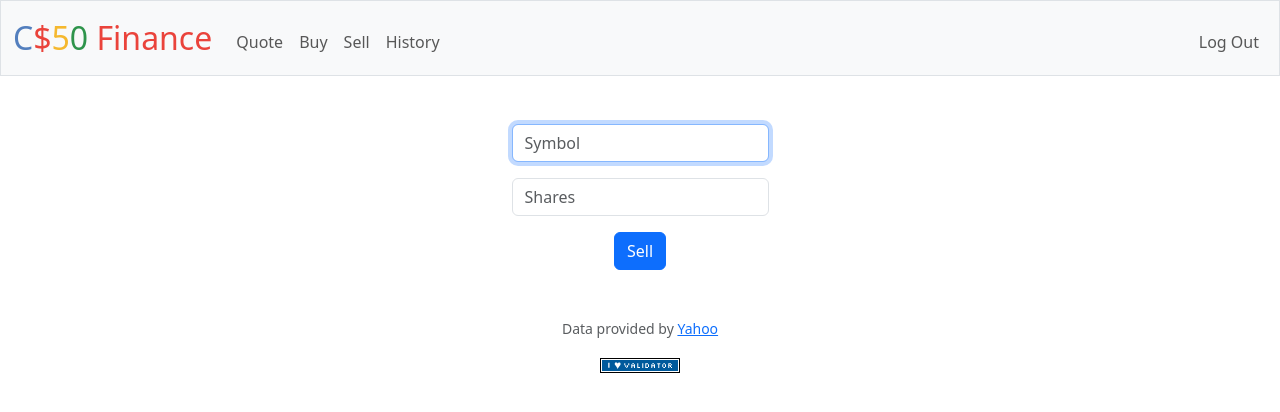
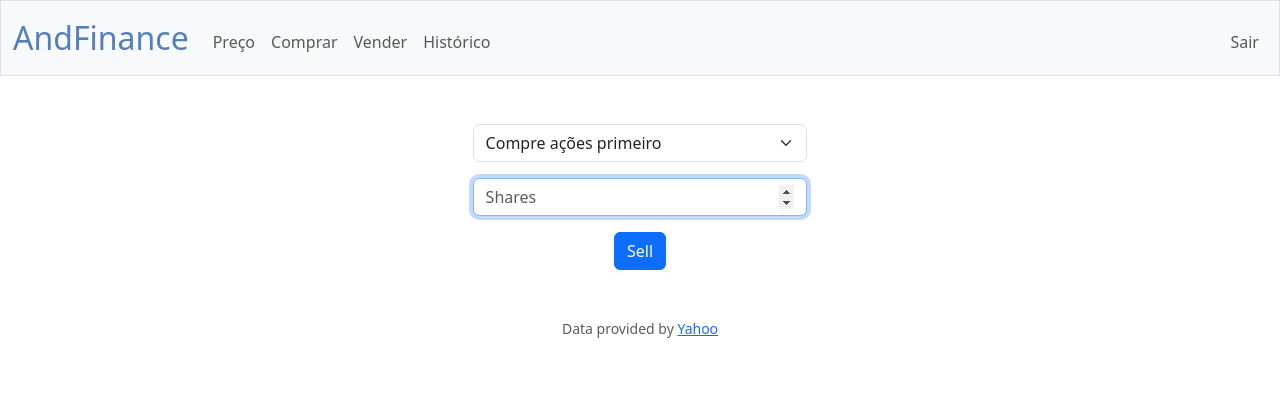
Before and after one commit to andersonrrss/Finance, a Flask app: page /sell in a window 1280 px wide. Shown: the top 412 px of the page. Run offline with Flask 3, Linux system fonts and the light colour scheme; the visitor is signed in with stand-in values (Sample User, id 1); data that the repository does not hold is empty.

Commit message:
Reistilização do site e melhorias

```diff
--- a/app.py
+++ b/app.py
@@ -195,9 +195,9 @@ def getHistory():
                 price = lookup(row[1])["price"]
                 action = row[2]
                 if action:
-                    action = "Sell"
+                    action = "Venda"
                 else:
-                    action = "Buy"
+                    action = "Compra"
                 infos = {
                     "action": action,
                     "symbol": row[1],
@@ -221,21 +221,22 @@ def login():
     # User reached route via POST (as by submitting a form via POST)
     if request.method == "POST":
         # Ensure username was submitted
-        if not request.form.get("username"):
-            return apology("must provide username", 403)
-
+        username = request.form.get("username")
+        if not username:
+            return apology("Digite um nome", 403)
         # Ensure password was submitted
         elif not request.form.get("password"):
-            return apology("must provide password", 403)
+            return apology("Digite uma senha", 403)
+        username = username.strip().capitalize()
 
 
         # Query database for username
-        db.execute("SELECT * FROM users WHERE username = ?", (request.form.get("username"),))
+        db.execute("SELECT * FROM users WHERE username LIKE ?", (username,))
         rows = db.fetchall()
 
         # Ensure username exists and password is correct
         if len(rows) != 1 or not check_password_hash(rows[0][2], request.form.get("password")):
-            return apology("invalid username and/or password", 403)
+            return apology("nome ou senha invalido(s)", 403)
 
         # Remember which user has logged in
         session["user_id"] = rows[0][0]
@@ -292,6 +293,7 @@ def register():
         # Valida se as informações foram colocadas pelo usuário
         if not username:
             return apology("Digite seu nome")
+        username = username.strip().capitalize()
 
         if not password:
             return apology("Digite uma senha")
@@ -329,13 +331,16 @@ def register():
 @login_required
 def sell():
     """Sell shares of stock"""
+    user_id = session["user_id"]
+
     if request.method == "POST":
-        quote = lookup(request.form.get("symbol"))
+        symbol = request.form.get("symbol")
         shares = request.form.get("shares")
 
+
         # Checa se o usuário forneceu as informações
-        if not quote:
-            return apology("Insira um simbolo válido")
+        if not symbol:
+            return apology("Insira um simbolo")
 
         if not shares:
             return apology("Insira a quantidade de ações a serem vendidas")
@@ -347,8 +352,11 @@ def sell():
                 return apology("Insira um número válido")
         except:
             return apology("Insira uma quantidade válida")
+        # Checa se o simbolo é um símbolo válido
+        quote = lookup(symbol)
+        if not quote:
+            return apology("Insira um simbolo válido")
 
-        user_id = session["user_id"]
         # Inicia a conexão com o banco de dados
         conn = sqlite3.connect(DATABASE)
         db = conn.cursor()
@@ -385,7 +393,15 @@ def sell():
         conn.close()
         return redirect("/")
 
-    return render_template("sell.html")
+    with sqlite3.connect(DATABASE) as conn:
+        db = conn.cursor()
+        symbols = db.execute("SELECT symbol FROM buys WHERE user_id = ?", (user_id,)).fetchall()
+        if not symbols:
+            mensagem = "Compre ações primeiro"
+        else:
+            mensagem = "Escolha uma ação para ser vendida"
+
+    return render_template("sell.html", mensagem=mensagem ,symbols=symbols)
 
 
 if __name__ == "__main__":
--- a/templates/history.html
+++ b/templates/history.html
@@ -9,7 +9,7 @@
 {% endblock %}
 
 {% block main %}
-    <div class="container-fluid history">
+    <div class="container-fluid">
         <table class="table" style="display: none;">
             <thead>
                 <tr>
@@ -26,7 +26,7 @@
             </tbody>
         </table>
         <div id="mensagem" style="display: none;">
-            Nenhuma ação feita ainda
+            Seu histórico está vazio
         </div>
         <div class="loader" id="loader"></div>
     </div>
--- a/templates/layout.html
+++ b/templates/layout.html
@@ -26,25 +26,25 @@
 
         <nav class="bg-light border navbar navbar-expand-md navbar-light">
             <div class="container-fluid">
-                <a class="navbar-brand" href="/"><span class="blue">C</span><span class="red">$</span><span class="yellow">5</span><span class="green">0</span> <span class="red">Finance</span></a>
+                <a class="navbar-brand" href="/"><span class="blue">AndFinance</span></a>
                 <button aria-controls="navbar" aria-expanded="false" aria-label="Toggle navigation" class="navbar-toggler" data-bs-target="#navbar" data-bs-toggle="collapse" type="button">
                     <span class="navbar-toggler-icon"></span>
                 </button>
                 <div class="collapse navbar-collapse" id="navbar">
                     {% if session["user_id"] %}
                         <ul class="navbar-nav me-auto mt-2">
-                            <li class="nav-item"><a class="nav-link" href="/quote">Quote</a></li>
-                            <li class="nav-item"><a class="nav-link" href="/buy">Buy</a></li>
-                            <li class="nav-item"><a class="nav-link" href="/sell">Sell</a></li>
-                            <li class="nav-item"><a class="nav-link" href="/history">History</a></li>
+                            <li class="nav-item"><a class="nav-link" href="/quote">Preço</a></li>
+                            <li class="nav-item"><a class="nav-link" href="/buy">Comprar</a></li>
+                            <li class="nav-item"><a class="nav-link" href="/sell">Vender</a></li>
+                            <li class="nav-item"><a class="nav-link" href="/history">Histórico</a></li>
                         </ul>
                         <ul class="navbar-nav ms-auto mt-2">
-                            <li class="nav-item"><a class="nav-link" href="/logout">Log Out</a></li>
+                            <li class="nav-item"><a class="nav-link" href="/logout">Sair</a></li>
                         </ul>
                     {% else %}
                         <ul class="navbar-nav ms-auto mt-2">
-                            <li class="nav-item"><a class="nav-link" href="/register">Register</a></li>
-                            <li class="nav-item"><a class="nav-link" href="/login">Log In</a></li>
+                            <li class="nav-item"><a class="nav-link" href="/register">Registrar</a></li>
+                            <li class="nav-item"><a class="nav-link" href="/login">Entrar</a></li>
                         </ul>
                     {% endif %}
                 </div>
@@ -68,24 +68,6 @@
             <p class="mb-3 small text-center text-muted">
                 Data provided by <a href="https://finance.yahoo.com/">Yahoo</a>
             </p>
-
-            <form action="https://validator.w3.org/check" class="text-center" enctype="multipart/form-data" method="post" target="_blank">
-                <input name="doctype" type="hidden" value="HTML5">
-                <input name="fragment" type="hidden">
-                <input alt="Validate" src="/static/I_heart_validator.png" type="image"> <!-- https://validator.w3.org/ -->
-            </form>
-            <script>
-                document.addEventListener('DOMContentLoaded', function() {
-                    // Adapted from https://stackoverflow.com/a/10162353
-                    const html = '<!DOCTYPE ' +
-                    document.doctype.name +
-                    (document.doctype.publicId ? ' PUBLIC "' + document.doctype.publicId + '"' : '') +
-                    (!document.doctype.publicId && document.doctype.systemId ? ' SYSTEM' : '') +
-                    (document.doctype.systemId ? ' "' + document.doctype.systemId + '"' : '') +
-                    '>\n' + document.documentElement.outerHTML;
-                    document.querySelector('form[action="https://validator.w3.org/check"] > input[name="fragment"]').value = html;
-                });
-            </script>
         </footer>
 
     </body>
--- a/templates/login.html
+++ b/templates/login.html
@@ -7,11 +7,11 @@
 {% block main %}
     <form action="/login" method="post">
         <div class="mb-3">
-            <input autocomplete="off" autofocus class="form-control mx-auto w-auto" name="username" placeholder="Username" type="text">
+            <input autocomplete="off" autofocus class="form-control mx-auto w-auto" name="username" placeholder="Nome de usuário" type="text">
         </div>
         <div class="mb-3">
-            <input class="form-control mx-auto w-auto" name="password" placeholder="Password" type="password">
+            <input class="form-control mx-auto w-auto" name="password" placeholder="Senha" type="password">
         </div>
-        <button class="btn btn-primary" type="submit">Log In</button>
+        <button class="btn btn-primary" type="submit">Entrar</button>
     </form>
 {% endblock %}
--- a/templates/sell.html
+++ b/templates/sell.html
@@ -5,12 +5,17 @@
 {% endblock %}
 
 {% block main %}
-<form action="/sell" method="post">
-    <div class="mb-3">
-        <input autocomplete="off" autofocus class="form-control mx-auto w-auto" name="symbol" placeholder="Symbol" type="text">
+<form action="/sell" method="post" style="display: flex;justify-content: center; align-items: center; flex-direction: column;">
+    <div class="mb-3" style="width: 30%;">
+        <select name="symbol" class="form-select form-control">
+            <option selected disabled>{{ mensagem }}</option>
+            {% for symbol in symbols %}
+                <option value="{{ symbol[0] }}">{{ symbol[0] }}</option>
+            {% endfor %}
+        </select>
     </div>
-    <div class="mb-3">
-        <input autocomplete="off" autofocus class="form-control mx-auto w-auto" name="shares" placeholder="Shares" type="number">
+    <div class="mb-3" style="width: 30%;">
+        <input autocomplete="off" autofocus class="form-control" name="shares" placeholder="Shares" type="number" style="width: 100%;">
     </div>
 
     <button class="btn btn-primary" type="submit">Sell</button>
```
Also changed, not shown: templates/buy.html (+6 -6 lines), templates/register.html (+4 -4 lines), finance.db.
